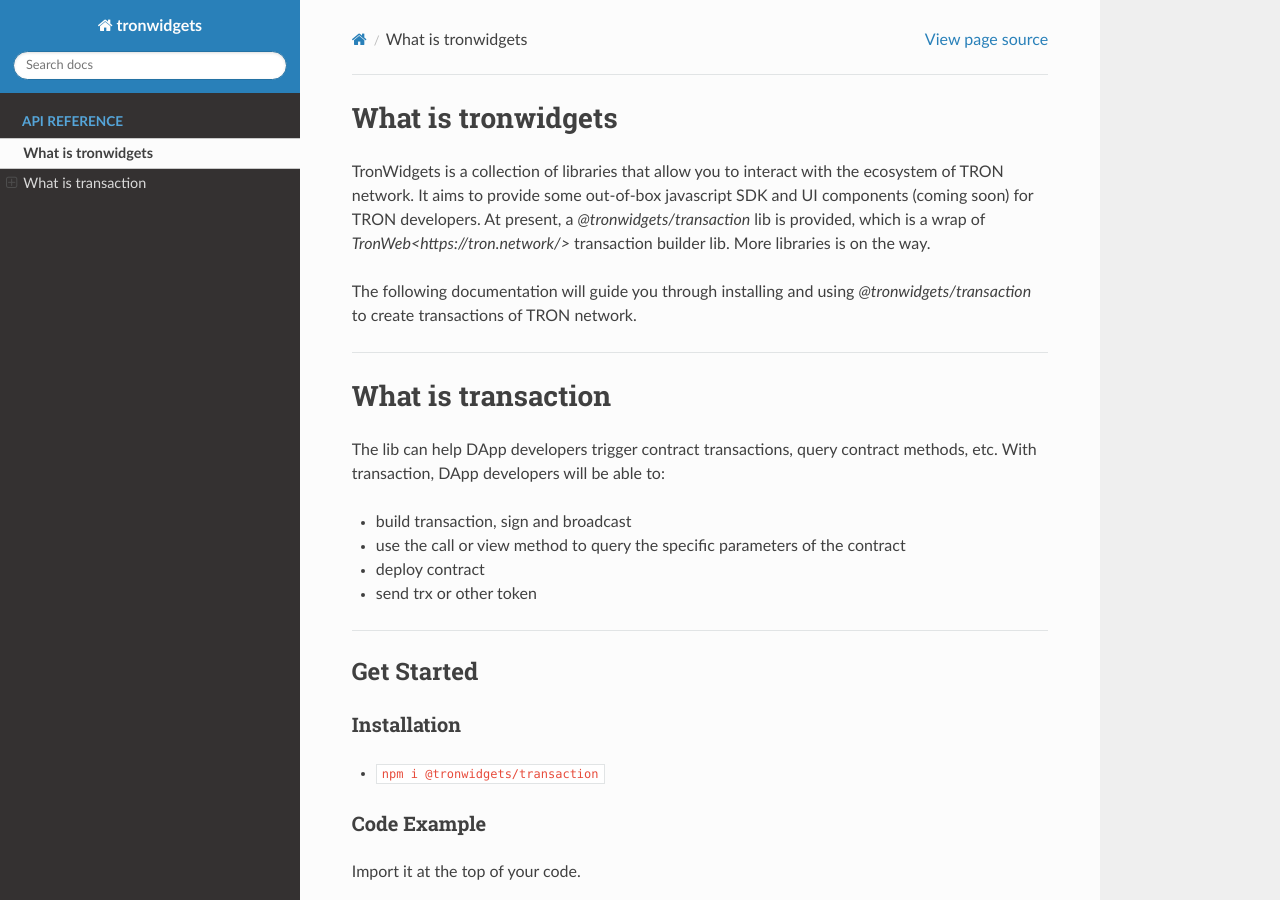
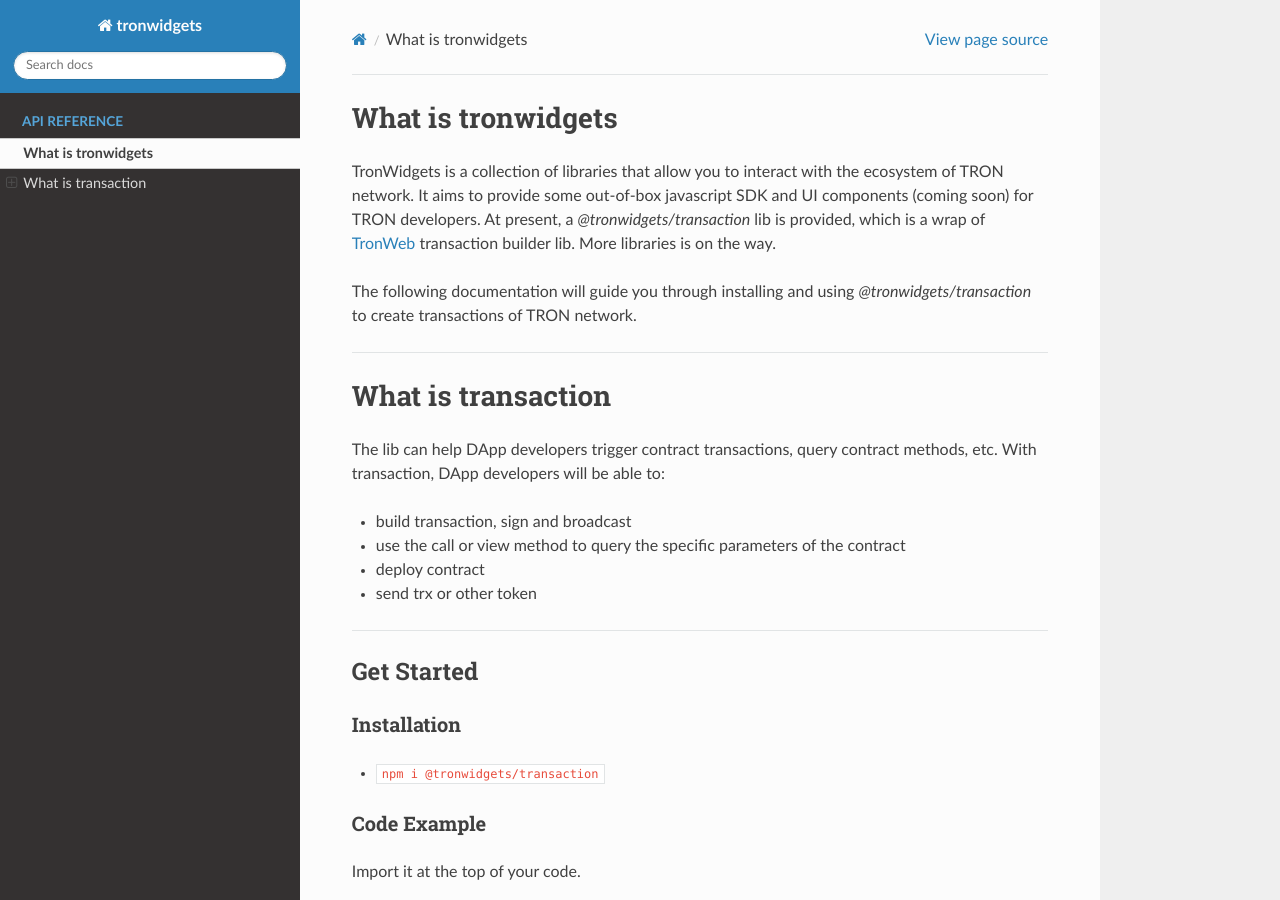
Before and after one commit to tronsuper/tron-widgets, a Sphinx documentation site: the page built from docs/transaction.rst, in a window 1280 px wide and 900 px high. Built offline with Sphinx 7.4.7 and the Read the Docs theme 2.0.0, drawn with Linux system fonts in a browser that asks for light colours.

Commit message:
fix document link

```diff
--- a/docs/transaction.rst
+++ b/docs/transaction.rst
@@ -4,7 +4,7 @@
 What is tronwidgets
 =================================
 
-TronWidgets is a collection of libraries that allow you to interact with the ecosystem of TRON network. It aims to provide some out-of-box javascript SDK and UI components (coming soon) for TRON developers. At present, a `@tronwidgets/transaction` lib is provided, which is a wrap of `TronWeb<https://tron.network/>` transaction builder lib. More libraries is on the way.
+TronWidgets is a collection of libraries that allow you to interact with the ecosystem of TRON network. It aims to provide some out-of-box javascript SDK and UI components (coming soon) for TRON developers. At present, a `@tronwidgets/transaction` lib is provided, which is a wrap of `TronWeb <https://tron.network/>`_ transaction builder lib. More libraries is on the way.
 
 The following documentation will guide you through installing and using `@tronwidgets/transaction` to create transactions of TRON network.
 
```
